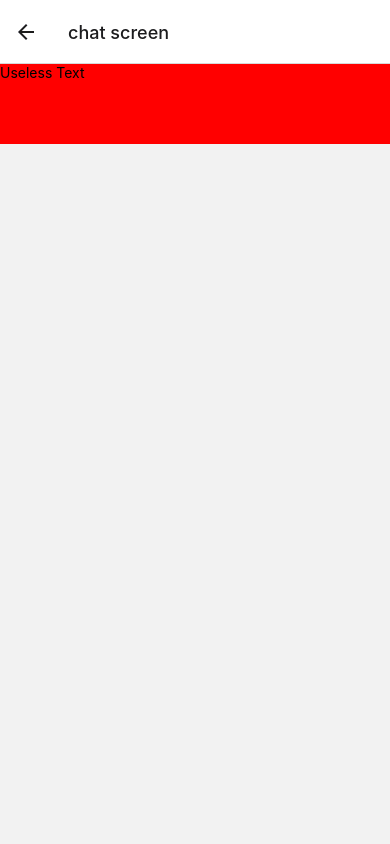
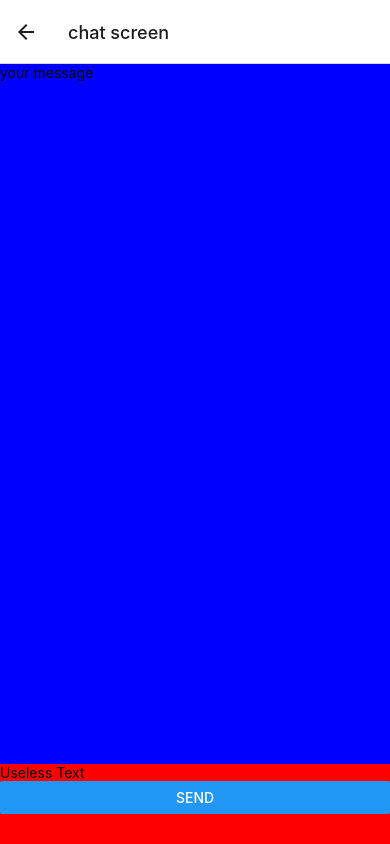
Before and after one commit to huzaifarashid3/pigeon-messaging-app, a React Native app: screen /ChatScreen in a window 390 px wide. Built offline with nearby package versions, Linux system fonts and the light colour scheme.

Commit message:
sender and reciever message on left and right

```diff
--- a/components/ChatScreen.jsx
+++ b/components/ChatScreen.jsx
@@ -7,23 +7,47 @@ import {
   ScrollView,
   FlatList,
   TextInput,
+  Button,
 } from "react-native";
 
 const ChatScreen = () => {
   const [text, setText] = useState("Useless Text");
+  const [myMessages, setMyMessages] = useState([]);
+  const [yourMessages, setYourMessages] = useState([
+    { message: "your message", sender: "you" },
+  ]);
+
+  function addMessage(text) {
+    setMyMessages([...myMessages, { message: text, sender: "me" }]);
+  }
 
   return (
-    <ScrollView>
     <View style={{ flex: 1 }}>
-        <View style={{ backgroundColor: "yellow", flex: 1 }}></View>
+      <View style={{ backgroundColor: "yellow", flex: 1 }}>
+        <FlatList
+          style={{ backgroundColor: "blue", flex: 3 }}
+          data={[...myMessages, ...yourMessages]}
+          renderItem={({ item }) => {
+            return (
+              <View
+                style={{
+                  alignSelf: item.sender == "me" ? "flex-end" : "flex-start",
+                }}
+              >
+                <Text>{item.message}</Text>
+              </View>
+            );
+          }}
+        />
+      </View>
       <View style={{ backgroundColor: "red", height: 80 }}>
         <TextInput
           onChangeText={(newtext) => setText(newtext)}
           defaultValue={text}
         />
+        <Button onPress={() => addMessage(text)} title="send" />
       </View>
     </View>
-    </ScrollView>
   );
 };
 
```
Lines whose indentation alone changed are shown as unchanged.
